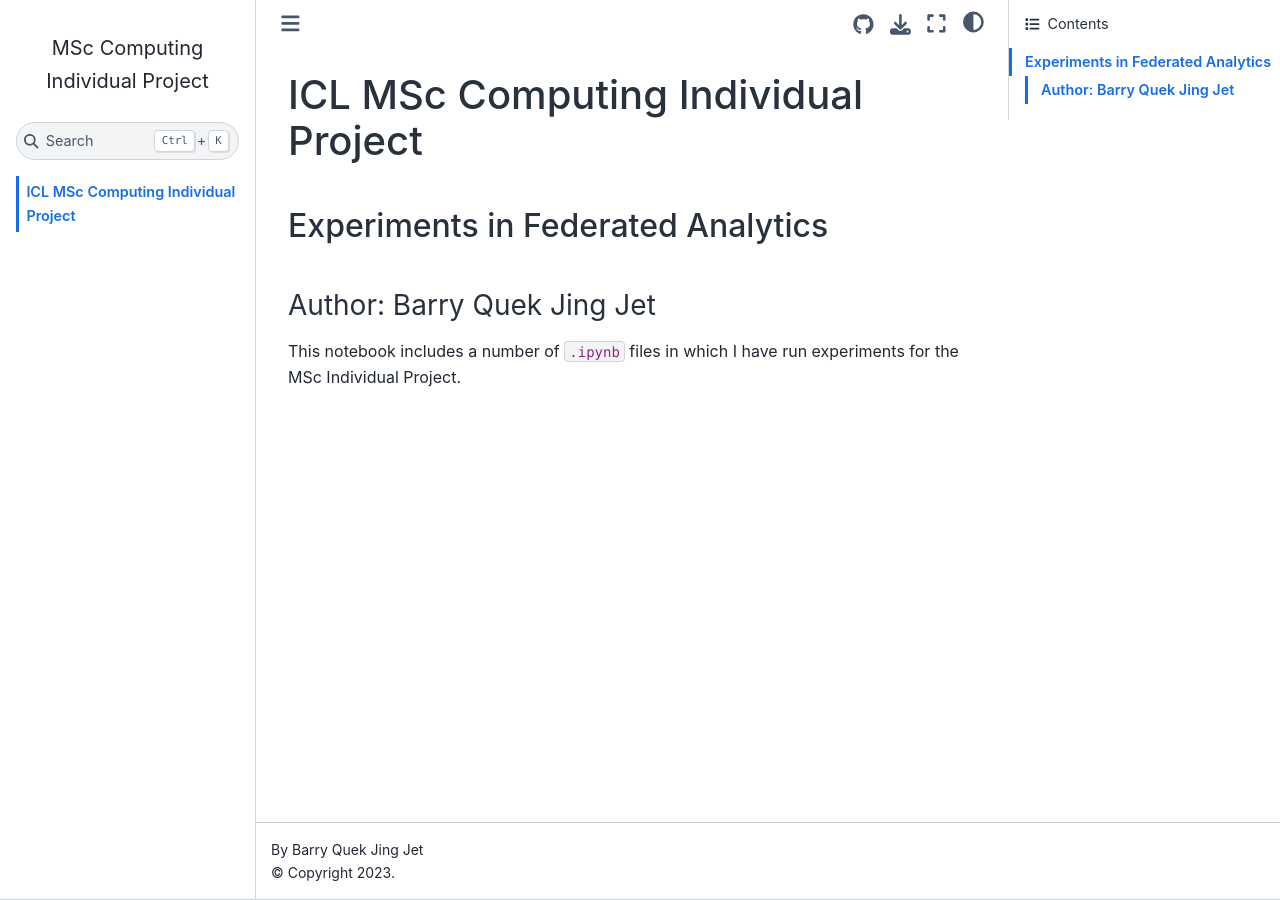
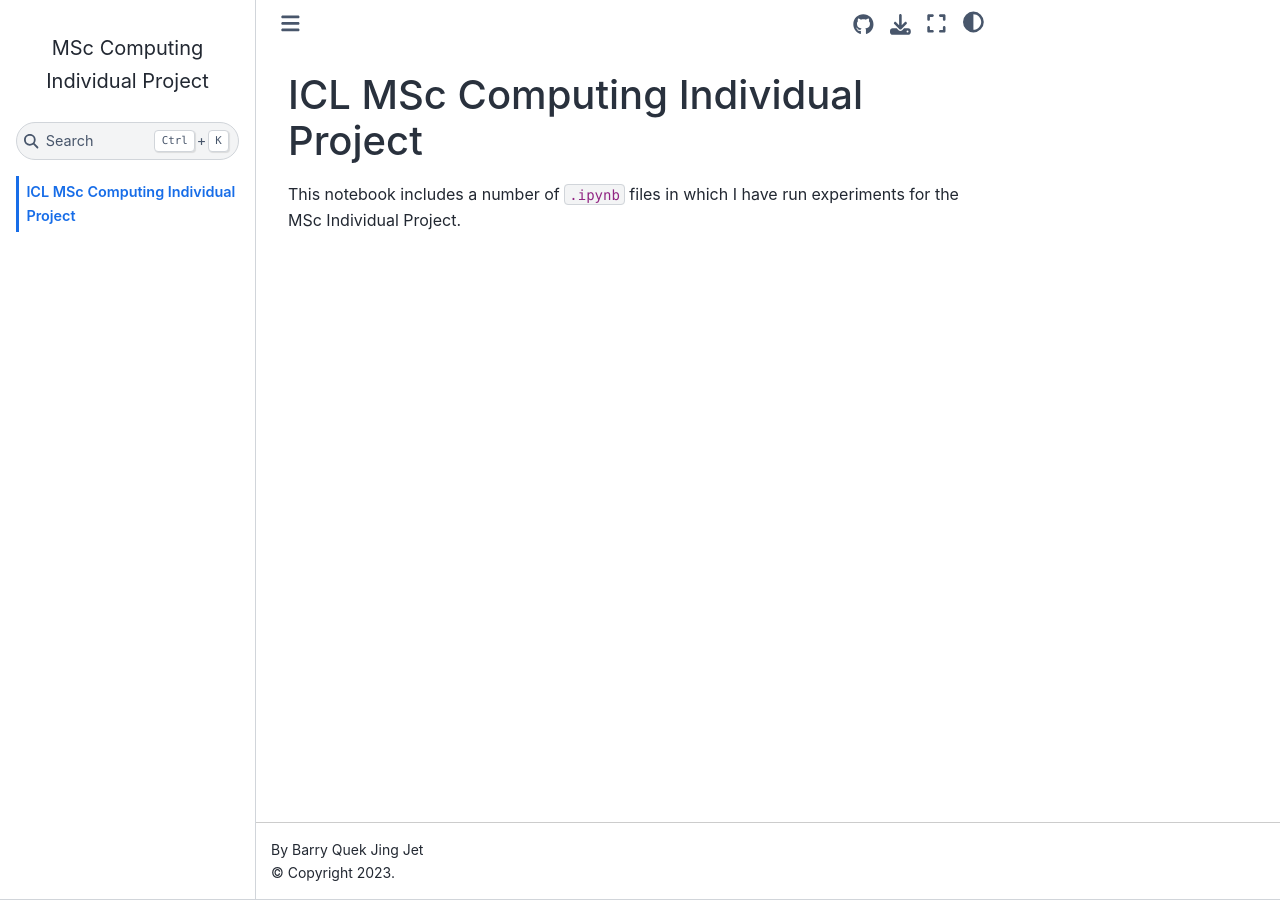
Before and after one commit to jjquek/indiv-project-exps, a Jupyter Book: the page built from intro.md, in a window 1280 px wide. Built offline with Jupyter Book 1.0.4 settings and Sphinx 7.4.7 and the Sphinx Book theme 1.1.4, drawn with Linux system fonts in a browser that asks for light colours; pages that are not in the unit, such as notebooks, are missing from menus; part of the change alters nothing that is shown.

```diff
--- a/_config.yml
+++ b/_config.yml
@@ -14,9 +14,13 @@ latex:
   latex_documents:
     targetname: project-experiments.tex
 
-# TODO - Add a bibtex file so that I can create citations
-# bibtex_bibfiles:
-#   - references.bib
+sphinx:
+  config:
+    bibtex_reference_style: author_year
+
+bibtex_bibfiles:
+  - references.bib
+
 
 # Information about where the book exists on the web
 repository:
--- a/intro.md
+++ b/intro.md
@@ -1,8 +1,4 @@
 # ICL MSc Computing Individual Project
-
-### Experiments in Federated Analytics
-
-##### Author: Barry Quek Jing Jet
 
 This notebook includes a number of `.ipynb` files in which I have run experiments for the MSc Individual Project.
 
--- /dev/null
+++ b/references.bib
@@ -0,0 +1,14 @@
+@article{SAFE,
+  author    = {Amit Chaulwar and
+               Michael Huth},
+  title     = {Secure Bayesian Federated Analytics for Privacy-Preserving Trend Detection},
+  journal   = {CoRR},
+  volume    = {abs/2107.13640},
+  year      = {2021},
+  url       = {https://arxiv.org/abs/2107.13640},
+  eprinttype = {arXiv},
+  eprint    = {2107.13640},
+  timestamp = {Tue, 03 Aug 2021 14:53:34 +0200},
+  biburl    = {https://dblp.org/rec/journals/corr/abs-2107-13640.bib},
+  bibsource = {dblp computer science bibliography, https://dblp.org}
+}
```
Also changed, not shown: 4 other files.
